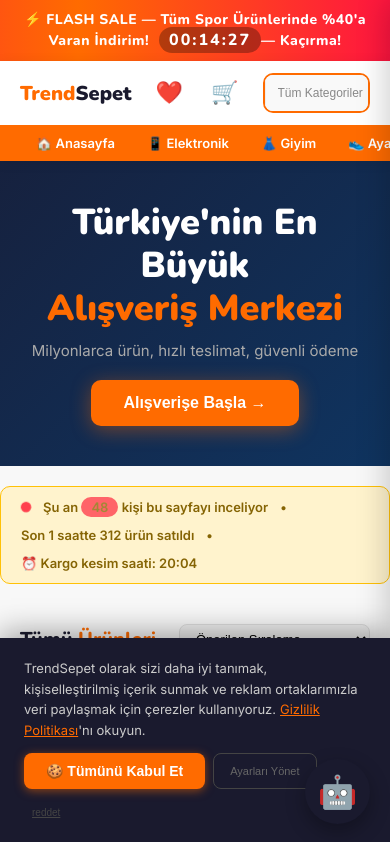
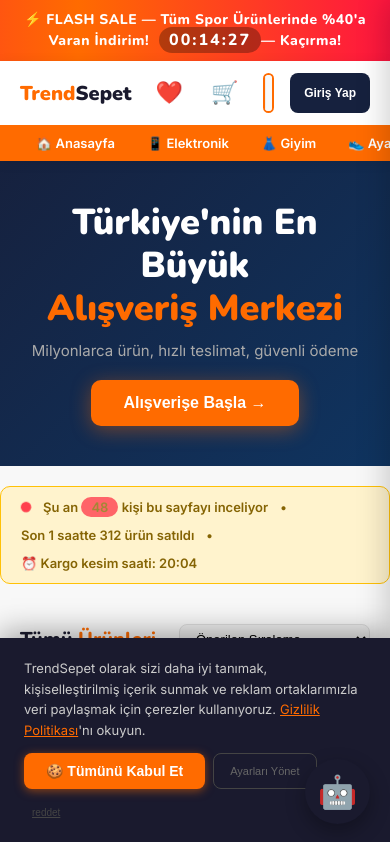
Before and after one commit to DemonIV/Ai-ecommerce, a React (Vite) app in the folder frontend/: page / in a window 390 px wide. Shown: the top 842 px of the page. Built offline with nearby package versions, Linux system fonts and the light colour scheme.

Commit message:
fix: move base display:none rules before media query

```diff
--- a/frontend/src/index.css
+++ b/frontend/src/index.css
@@ -279,15 +279,18 @@
 .auth-register-form { flex:1; padding:44px 40px; overflow-y:auto; }
 .auth-pwd-grid { display:grid; grid-template-columns:1fr 1fr; gap:14px; margin-bottom:18px; }
 
+/* Base: hidden elements shown only on mobile */
+.auth-mobile-login-link { display:none; }
+.mobile-auth-btn { display:none; }
+
 /* ── RESPONSIVE ───────────────────────────────────────── */
 @media(max-width:768px) {
   .main-layout { grid-template-columns:1fr; }
   .sidebar { display:none; }
-  .header-main { flex-wrap:wrap; }
-  .search-bar { order:3; width:100%; max-width:100%; }
 
   /* Header mobile */
   .header-top { display:none; }
+  .header-main { flex-wrap:wrap; }
   .logo { font-size:20px; }
   .header-actions .icon-btn span:not(.ico):not(.badge) { display:none; }
   .search-bar { order:3; flex:1; width:auto; max-width:none; }
@@ -304,6 +307,3 @@
   .auth-pwd-grid { grid-template-columns:1fr; }
   .auth-mobile-login-link { display:block; }
 }
-
-.auth-mobile-login-link { display:none; }
-.mobile-auth-btn { display:none; }
```
